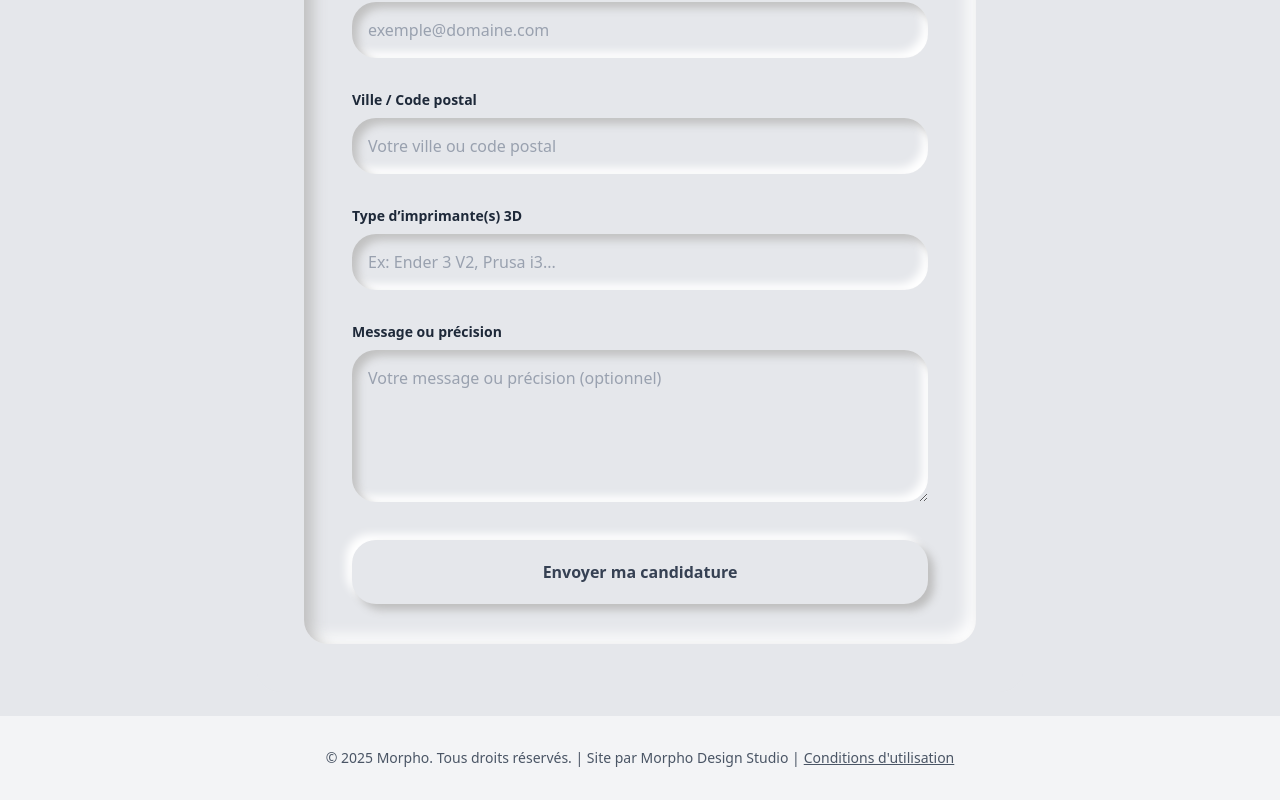
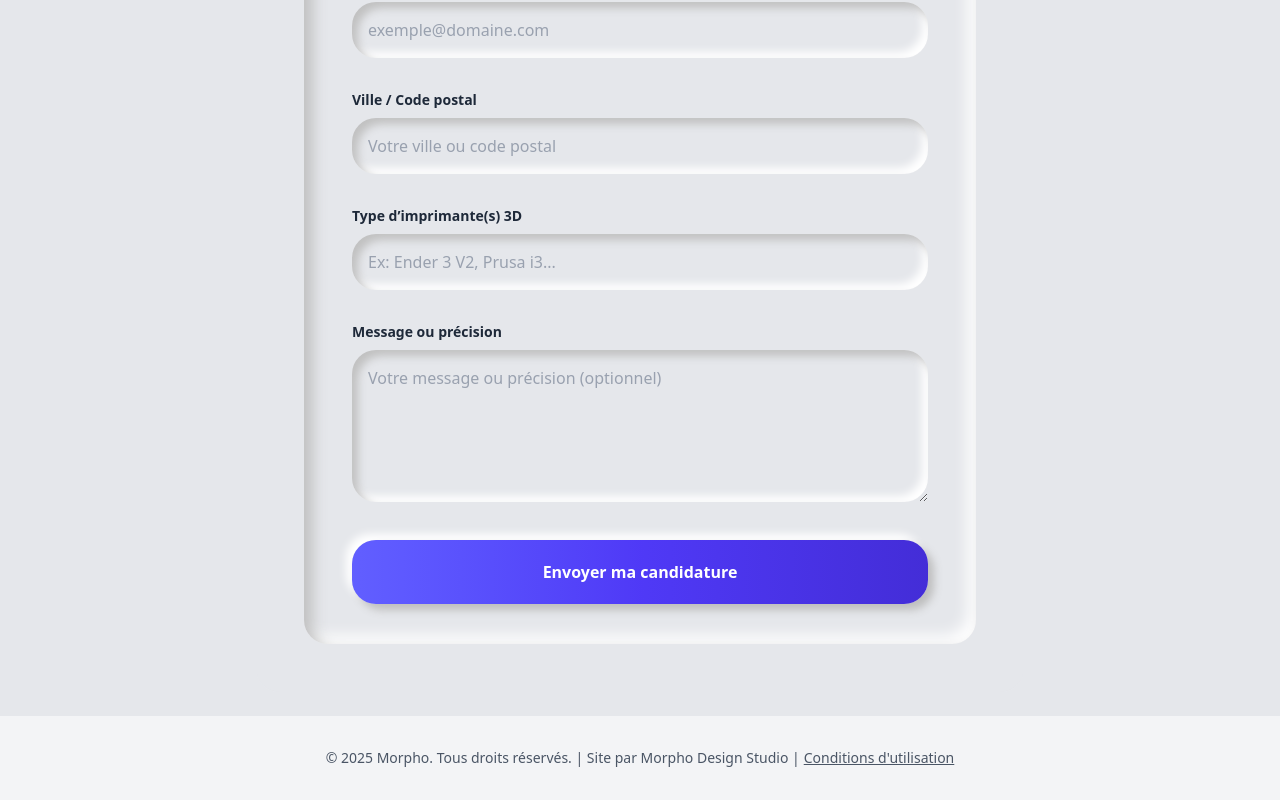
Before and after one commit to LeaRiglet/Morpho, a React (Vite) app: page /Morpho/devenir-imprimeur in a window 1280 px wide. Shown: the part 506-1306 px from the top of the page. Built offline with nearby package versions, Linux system fonts and the light colour scheme.

Commit message:
fix page printer contact

```diff
--- a/src/pages/DevenirImprimeur.jsx
+++ b/src/pages/DevenirImprimeur.jsx
@@ -77,7 +77,7 @@ function DevenirImprimeur() {
             </div>
 
             <button
-              className="w-full py-5 bg-gray-200 rounded-3xl font-extrabold text-gray-700 shadow-neumorphism-btn hover:shadow-neumorphism-btn-hover transition duration-300"
+              className="w-full py-5 rounded-3xl font-extrabold text-white shadow-neumorphism-btn neumorphism-btn transition duration-300 bg-gradient-to-r from-indigo-500 via-indigo-600 to-indigo-700 hover:shadow-neumorphism-btn-hover hover:from-indigo-600 hover:via-indigo-700 hover:to-indigo-800 focus:outline-none focus:ring-4 focus:ring-indigo-400"
               type="submit"
             >
               Envoyer ma candidature
```
